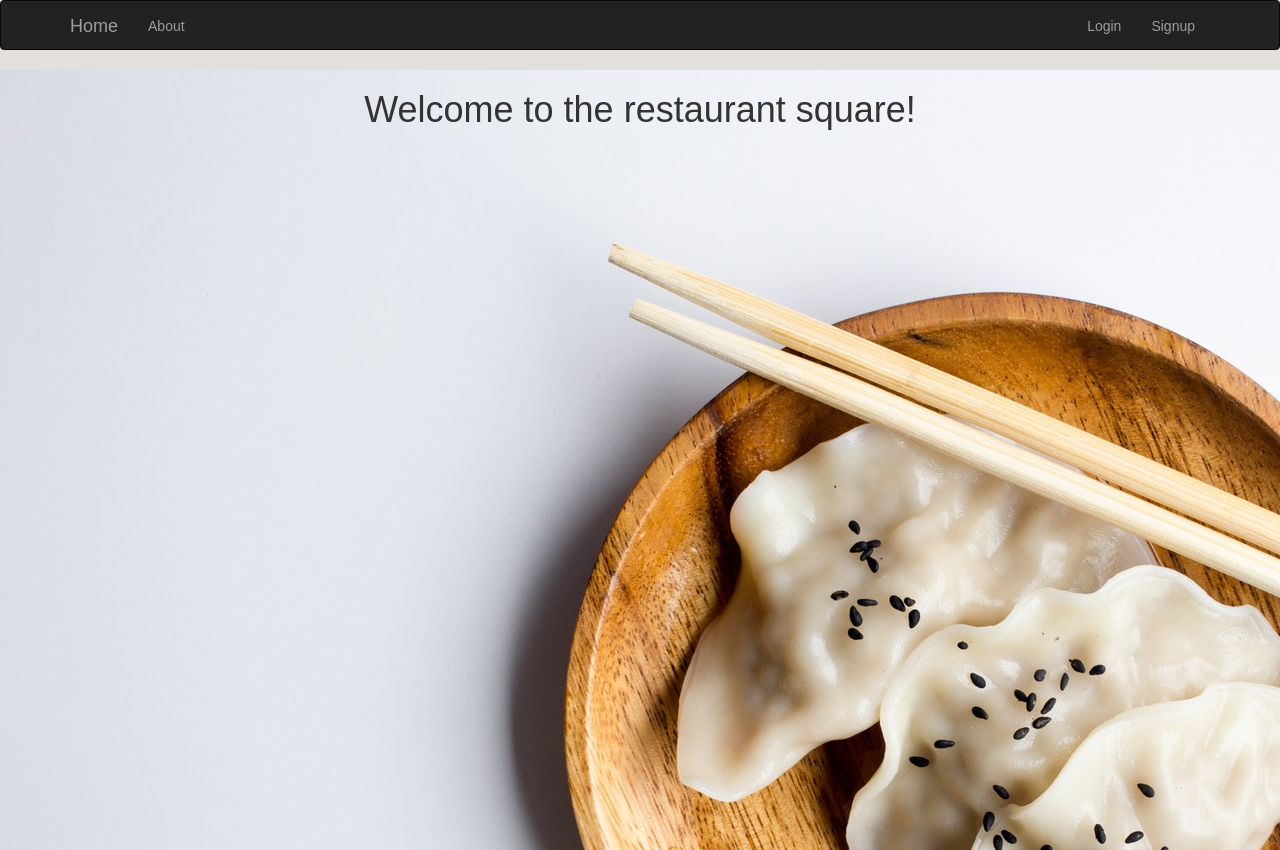
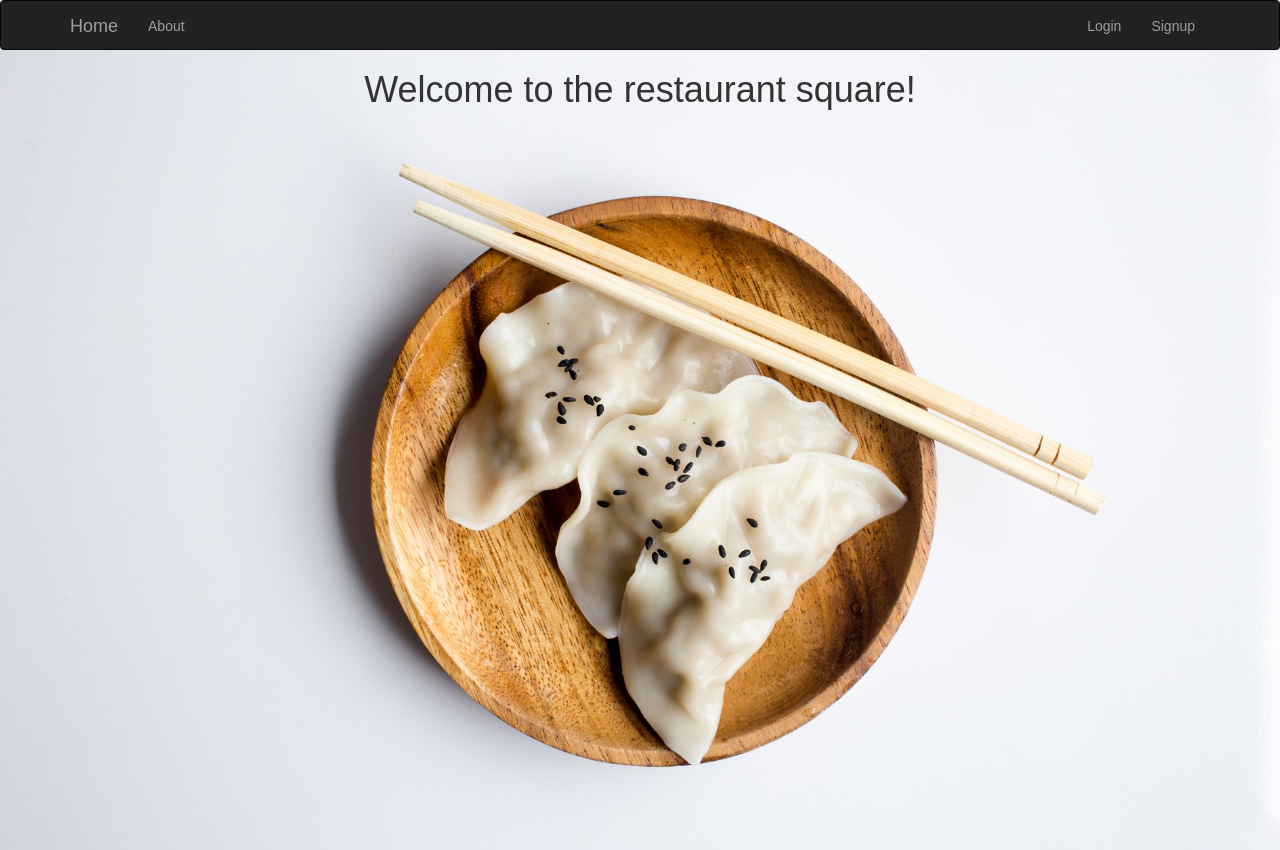
Before and after one commit to Markz666/restaurant-square, a React (Create React App) app in the folder frontend/: page / in a window 1280 px wide. Before the commit the page ends 800 px from the top, so only its background shows below. Built offline with nearby package versions, Linux system fonts and the light colour scheme.

Commit message:
fixed the bg image display error

```diff
--- a/frontend/src/Home.js
+++ b/frontend/src/Home.js
@@ -4,7 +4,9 @@ import BackgroundImage from './img/dumplings.jpg';
 const sectionStyle = {
   width: "100%",
   height: "100%",
-  position: 'fixed',
+  position: 'absolute',
+  margin: '-20px 0 0 0',
+  backgroundSize: 'cover',
   backgroundImage: `url(${BackgroundImage})`
 };
 class Home extends Component {
```
